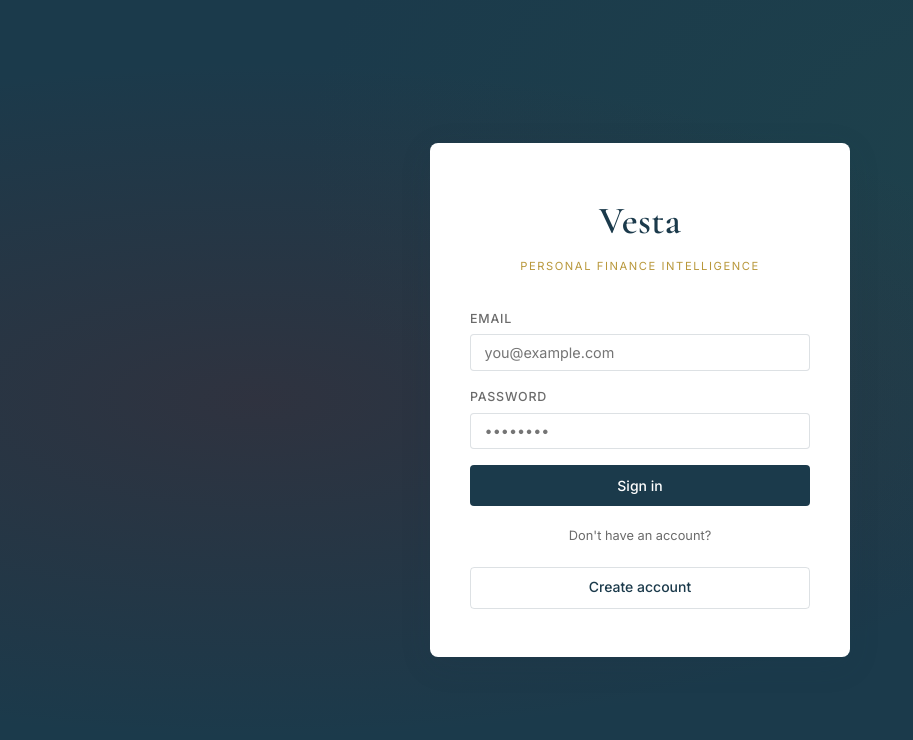
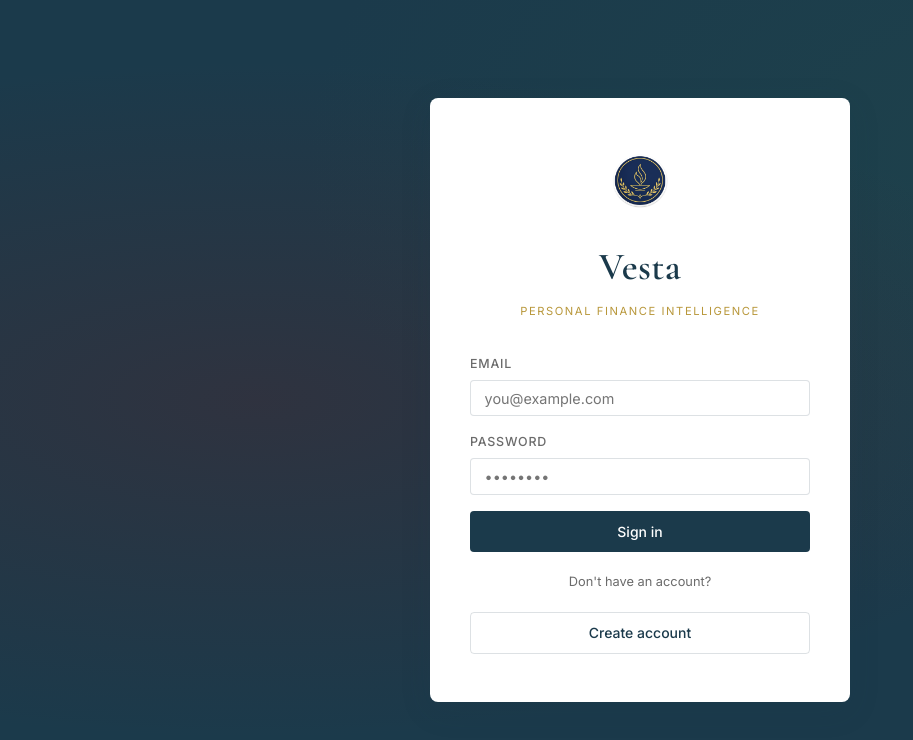
Before and after one commit to 31Sneha/vesta-frontend, a React (Vite) app: page /login in a window 1280 px wide. Shown: the top 740 px of the page, without its empty margins (0-913 px from the left). Built offline with nearby package versions, Linux system fonts and the light colour scheme; no server answers.

Commit message:
Add logo to login page

```diff
--- a/src/pages/Login.jsx
+++ b/src/pages/Login.jsx
@@ -29,6 +29,11 @@
     <div className="auth-wrapper">
       <div className="auth-card">
         <div className="auth-logo">
+          <img
+            src="/logo_Vesta.png"
+            alt="Vesta logo"
+            style={{ width: '72px', height: '72px', marginBottom: '0.75rem' }}
+          />
           <h1>Vesta</h1>
           <div><span>Personal Finance Intelligence</span></div>
         </div>
```
